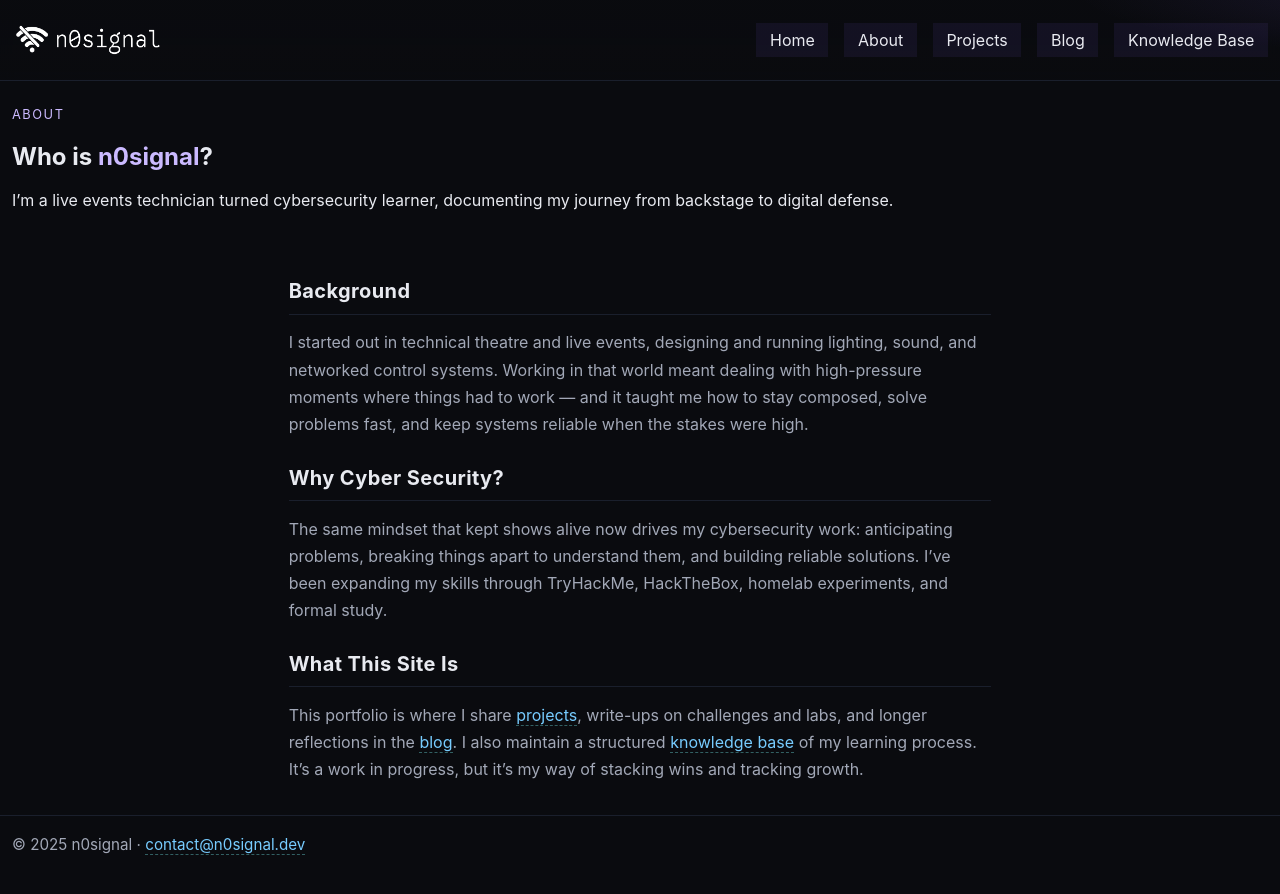
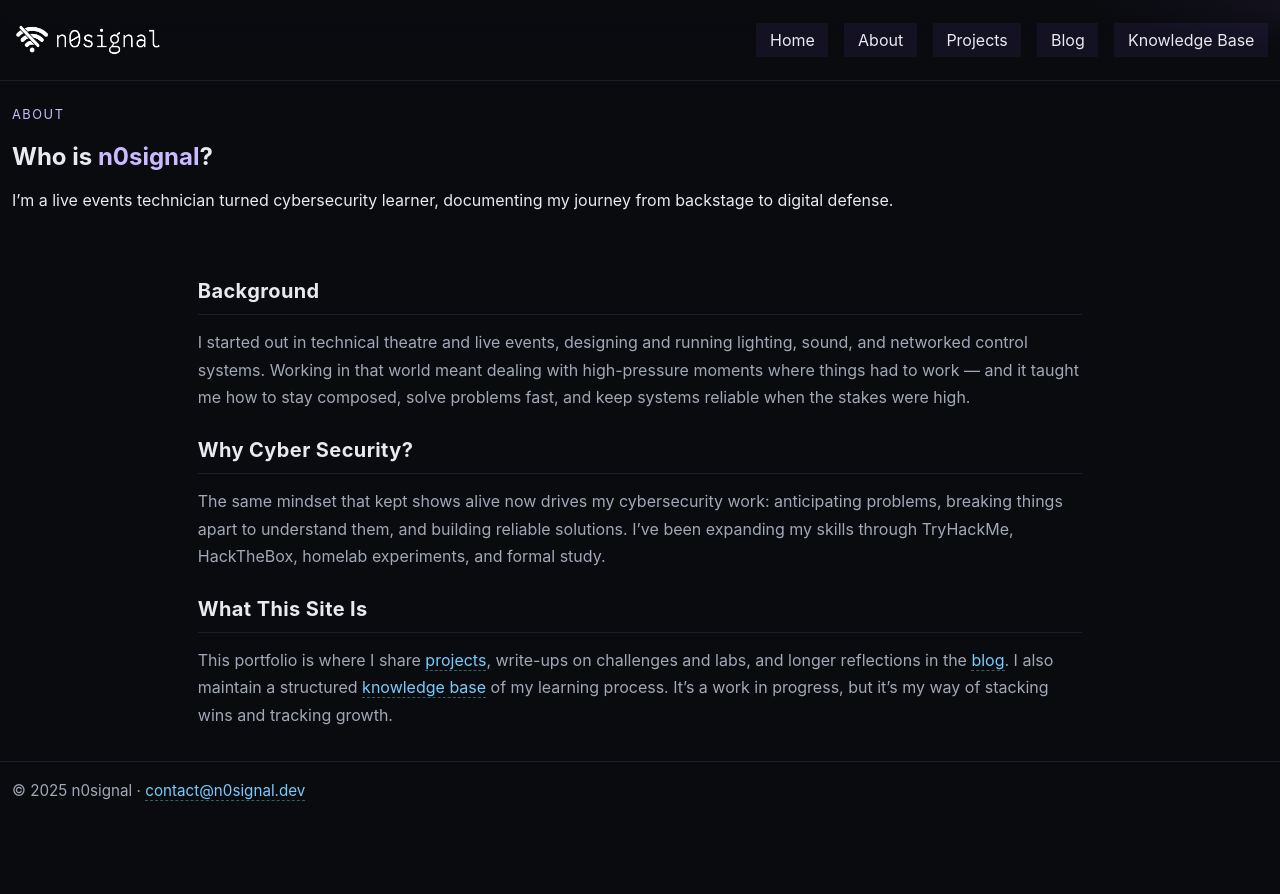
Before and after one commit to Kaninte/n0signal.dev, a Jekyll site: the page built from about.html, in a window 1280 px wide. Shown: the top 894 px of the page. Built offline with Jekyll 4.4.1, drawn with Linux system fonts in a browser that asks for light colours.

Commit message:
Update about.html

```diff
--- a/about.html
+++ b/about.html
@@ -16,7 +16,7 @@ description: "About n0signal — background, journey, and focus."
 </section>
 
 <!-- ===== Main Content ===== -->
-<section class="wrap prose">
+<section class="wrap prose wide">
   <h2>Background</h2>
   <p>
     I started out in technical theatre and live events, designing and running lighting, sound, and networked control systems. Working in that world meant dealing with high-pressure
```
